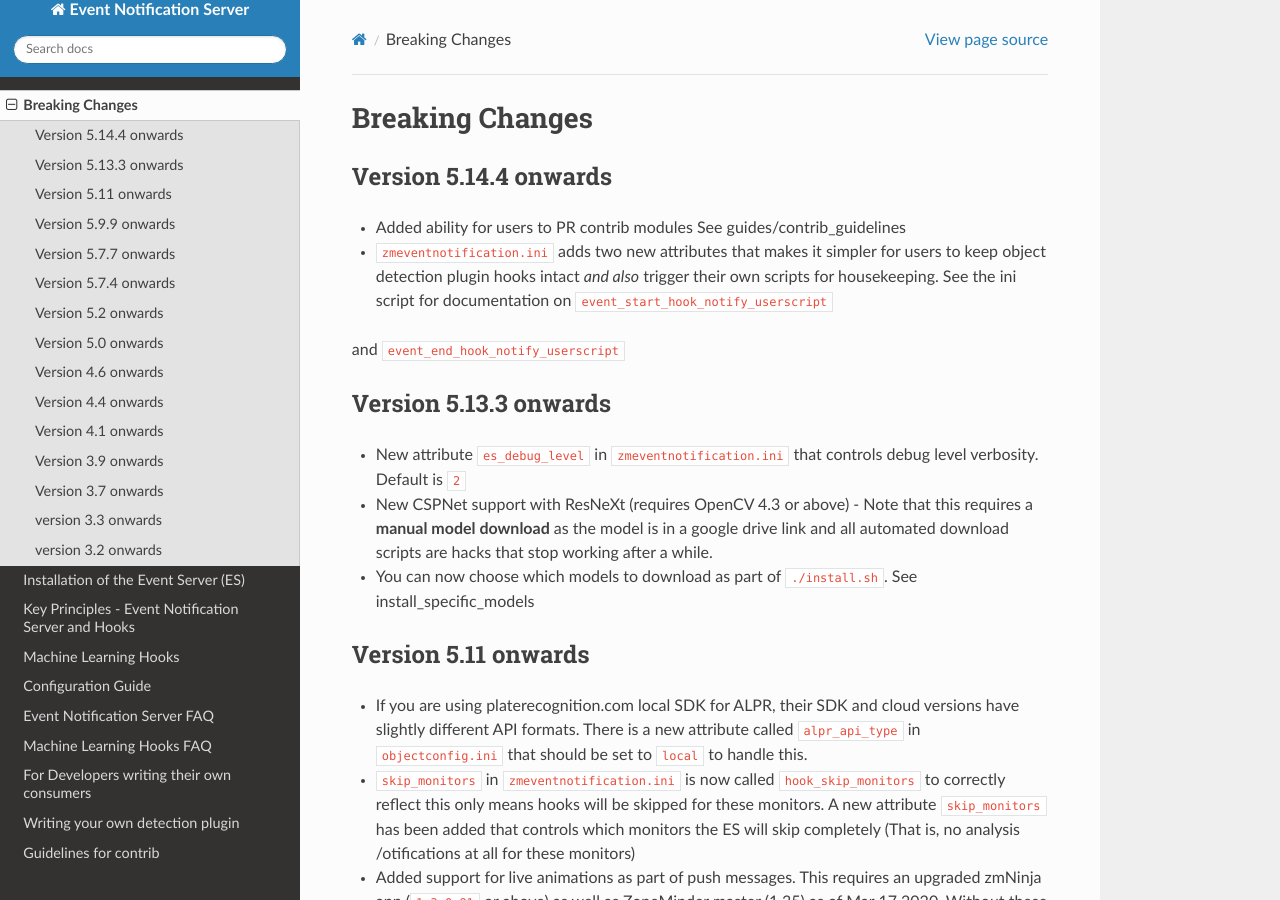
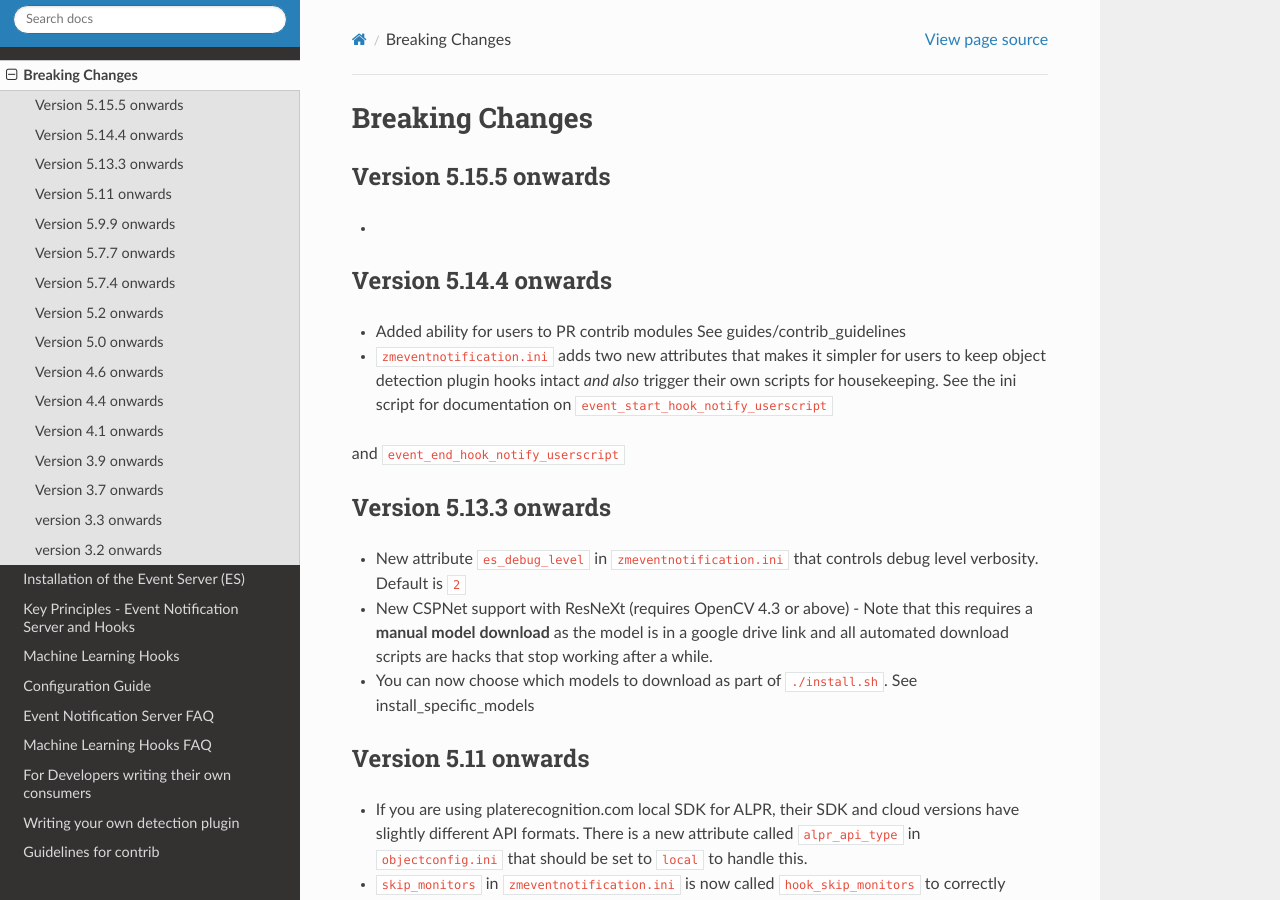
Before and after one commit to ZoneMinder/zmeventnotification, a Sphinx documentation site: the page built from docs/guides/breaking.rst, in a window 1280 px wide and 900 px high. Built offline with Sphinx 7.4.7 and the Read the Docs theme 2.0.0, drawn with Linux system fonts in a browser that asks for light colours.

```diff
--- a/docs/guides/breaking.rst
+++ b/docs/guides/breaking.rst
@@ -1,5 +1,9 @@
 Breaking Changes
 ----------------
+
+Version 5.15.5 onwards
+~~~~~~~~~~~~~~~~~~~~~~~~
+-
 
 Version 5.14.4 onwards
 ~~~~~~~~~~~~~~~~~~~~~~~
```
Also changed, not shown: 1 other file.
